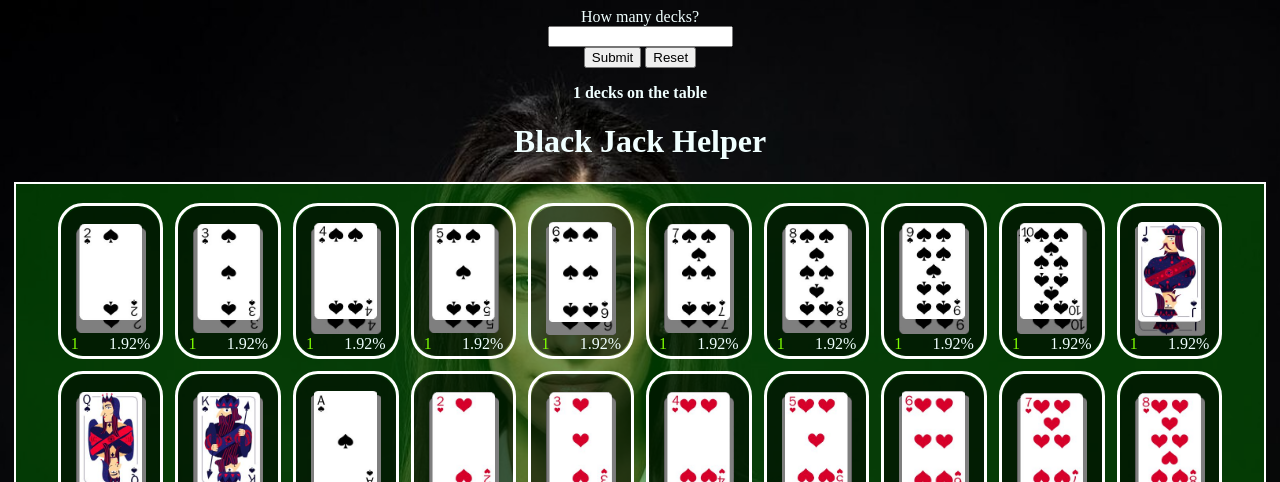
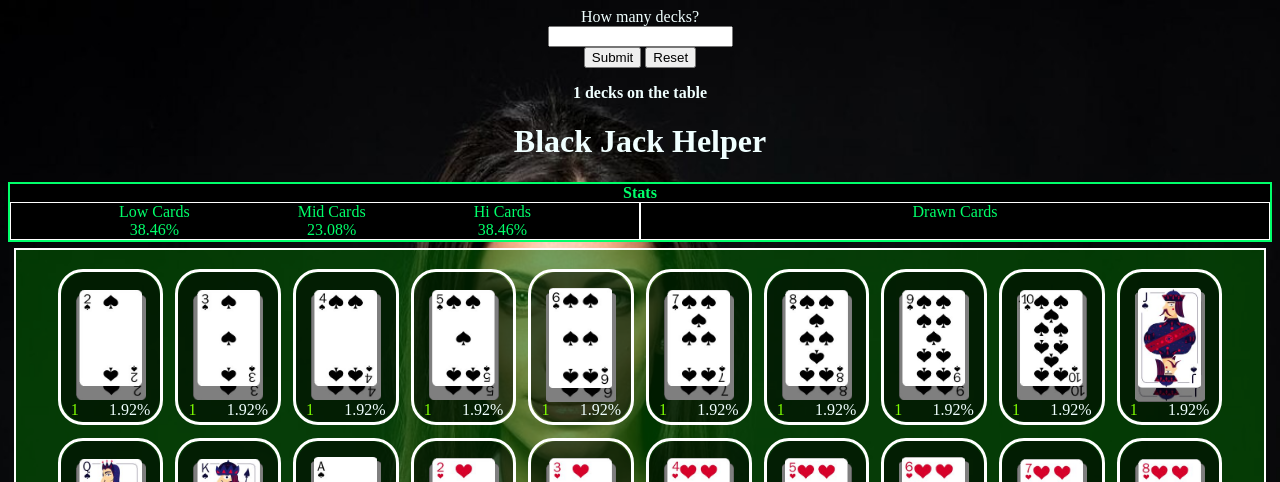
Before and after one commit to Marshmellow24/BlackJackHelper, a Flask app: page / in a window 1280 px wide. Shown: the top 482 px of the page. Run offline with Flask 3, Linux system fonts and the light colour scheme.

Commit message:
added box on top that will show stats, currently shows group probabilities, added new function that will get request group probs from backend

```diff
--- a/deck.py
+++ b/deck.py
@@ -112,7 +112,7 @@
         # if groups argument true, then we want to return a probability distribution of low, mid, hi cards
         if(groups):
             count = []
-            decks = counter.sortGroups(self.decks)
+            decks = self.sortGroups(self.decks)
             # iterate through low, med, hi group decks
             for deck in decks:
                 cards = [card.getValues() for card in deck]
@@ -229,7 +229,7 @@
     remover.removeCard("3", "clubs", 2)
 
 
-    sorted = counter.sortCards(False)
+    sorted = counter.sortCards(True)
 
     print(counter.calcProbs(sorted))
 
--- a/static/main.css
+++ b/static/main.css
@@ -14,6 +14,38 @@
   background-size: cover;
   background-repeat: no-repeat;
   background-position: center;
+}
+
+.TopBox {
+  left: 0;
+  right: 0;
+  color: rgb(0, 255, 106);
+  text-align: center;
+  border: 2px;
+  border-color: rgb(0, 255, 106);
+  border-style: solid;
+  background-color: black;
+}
+
+.statsContainer {
+  display: flex;
+  flex-direction: row;
+
+  #groupsStat {
+    width: 50%;
+    display: flex;
+    flex-direction: row;
+    justify-content: space-evenly;
+    border-color: rgb(255, 255, 255);
+    border-style: solid;
+    border-width: 1px;
+  }
+  #historyStat {
+    width: 50%;
+    border-color: rgb(255, 255, 255);
+    border-style: solid;
+    border-width: 1px;
+  }
 }
 
 .card-table {
--- a/static/main.js
+++ b/static/main.js
@@ -24,11 +24,45 @@
   });
 }
 
+// sends GET to backend and asks for group count
+function countGroups() {
+  $.ajax({
+    url: "/groupCount",
+    type: "GET",
+    contentType: "application/json",
+    success: function (response) {
+      console.log(response);
+      readGroups(response);
+    },
+    error: function (error) {
+      console.log(error);
+    },
+  });
+}
+
+function readGroups(groups) {
+  container = document.getElementById("groupsStat");
+
+  let low = container.querySelector("[id=lowGroup]");
+  let mid = container.querySelector("[id=midGroup]");
+  let high = container.querySelector("[id=highGroup]");
+
+  console.log(low);
+  console.log(mid);
+
+  low.innerHTML = (groups[0] * 100).toFixed(2) + "%";
+  mid.innerHTML = (groups[1] * 100).toFixed(2) + "%";
+  high.innerHTML = (groups[2] * 100).toFixed(2) + "%";
+
+  console.log(low);
+  console.log(mid);
+}
+
 // parse value received from backend and show them as probabilites in the placeholder div
 function readStats(probs) {
   placeholders = document.querySelectorAll("[id=probability]");
-  console.log(placeholders);
-  console.log(probs.result);
+  //console.log(placeholders);
+  //console.log(probs.result);
   // when passing only the number of decks (for initial probability display)
   if (typeof probs === "number") {
     placeholders.forEach((element) => {
@@ -126,6 +160,7 @@
 
   // Count all cards initially
   countCards(containerArray);
+  countGroups();
 
   cardArray.forEach((card) => {
     // Add click event listener to dispose of cards
@@ -139,6 +174,7 @@
       card.remove();
       // update count of placeholder container
       countCards(removedCard);
+      countGroups();
     });
   });
 });
--- a/templates/index.html
+++ b/templates/index.html
@@ -20,6 +20,18 @@
     </form>
 
     <h1 class="title">Black Jack Helper</h1>
+    <div id="TopBox" class="TopBox">
+      <span style="font-weight: bold">Stats</span> <br />
+      <div id="statsContainer" class="statsContainer">
+        <div id="groupsStat">
+          <div>Low Cards<br /><span id="lowGroup"></span></div>
+          <div>Mid Cards<br /><span id="midGroup"></span></div>
+          <div>Hi Cards<br /><span id="highGroup"></span></div>
+        </div>
+        <div id="historyStat">Drawn Cards</div>
+      </div>
+    </div>
+
     <div id="table" class="card-table">
       {% for v,s in value|zip(sort) %}
       <div
--- a/views.py
+++ b/views.py
@@ -50,3 +50,10 @@
 
     # make response solves issue that dict cannot be serialized
     return make_response(jsonify(result = list(counted.items())),200)
+
+@views.route("/groupCount", methods=['GET'])
+def groupCount():
+    counter2 = CardCounter(gameDeck.getDeck())
+
+    countedGroups = counter2.calcProbs(counter2.sortCards(True))
+    return jsonify(countedGroups)
```
